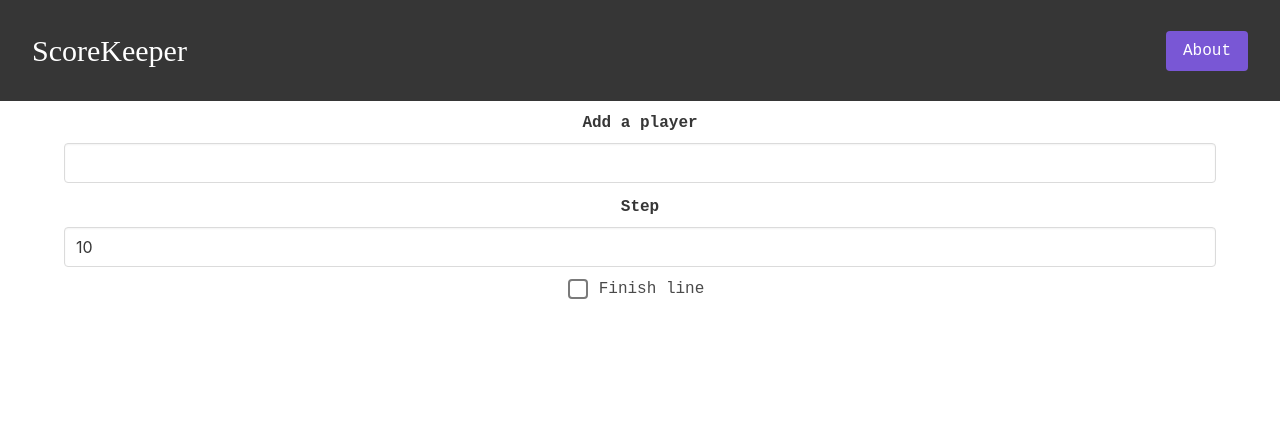
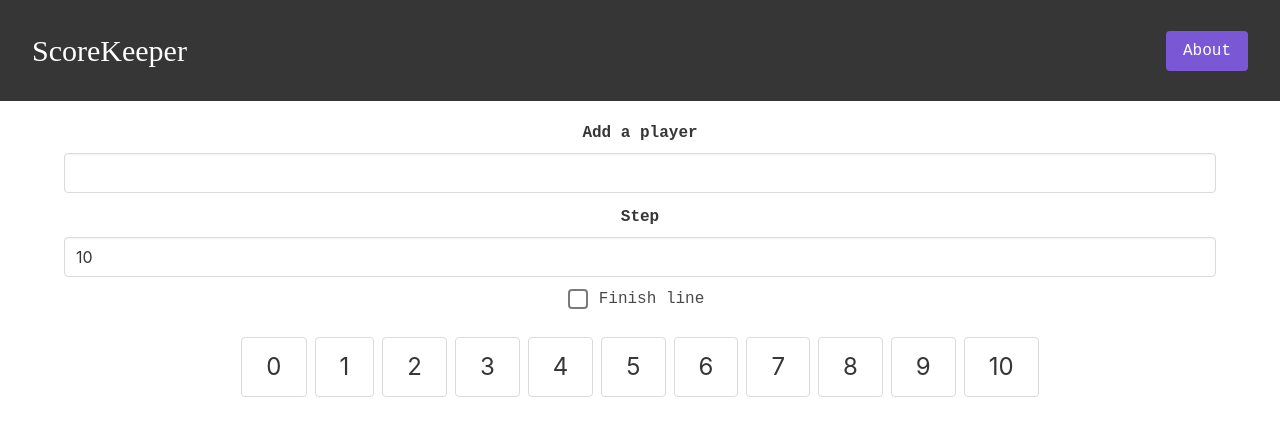
Before and after one commit to Oli8/scoreKeeper2, a Vue app: page / in a window 1280 px wide. Shown: the top 436 px of the page. Built offline with nearby package versions, Linux system fonts and the light colour scheme; a web font is replaced by a local one.

Commit message:
quick score component

```diff
--- a/src/App.vue
+++ b/src/App.vue
@@ -23,8 +23,6 @@
 </template>
 
 <style lang="scss">
-@import "~bulma/sass/utilities/_all";
-
 #app {
   font-family: 'Space Mono', monospace;
   -webkit-font-smoothing: antialiased;
@@ -44,5 +42,4 @@
     }
   }
 }
-
 </style>
--- a/src/components/GameForm.vue
+++ b/src/components/game/GameForm.vue
@@ -1,5 +1,5 @@
 <template>
-  <div class="container">
+  <div>
     <b-field label="Add a player">
       <b-input v-model="pendingPlayerName"></b-input>
     </b-field>
--- /dev/null
+++ b/src/components/game/GameQuickScore.vue
@@ -0,0 +1,24 @@
+<template>
+  <div class="buttons">
+    <b-button v-for="option in options"
+              @click="$emit('quick-score', option)"
+              :key="option"
+              size="is-large"
+    >{{ option }}</b-button>
+  </div>
+</template>
+
+<script lang="ts">
+export default {
+  name: 'GameQuickScore',
+  props: {
+    options: Array as () => number[],
+  },
+};
+</script>
+
+<style lang="scss" scoped>
+.buttons {
+  justify-content: center;
+}
+</style>
--- a/src/components/pages/Game.vue
+++ b/src/components/pages/Game.vue
@@ -1,16 +1,40 @@
 <template>
-  <div>
+  <div class="container">
     <game-form/>
+    <game-quick-score
+      @quick-score="onQuickScore"
+      v-if="quickScoreOptions"
+      :options="quickScoreOptions"
+    />
   </div>
 </template>
 
 <script lang="ts">
-import GameForm from '@/components/GameForm';
+import GameForm from '@/components/game/GameForm';
+import GameQuickScore from '@/components/game/GameQuickScore';
 
 export default {
   name: 'Game',
   components: {
     GameForm,
+    GameQuickScore,
+  },
+  data() {
+    return {
+      quickScoreOptions: [...Array(11).keys()],
+    };
+  },
+  methods: {
+    onQuickScore(points: number): void {
+      // TODO: update current player points
+      console.log("update score", points)
+    },
   },
 };
 </script>
+
+<style lang="scss" scoped>
+.container > * {
+  margin: 20px 0;
+}
+</style>
```
